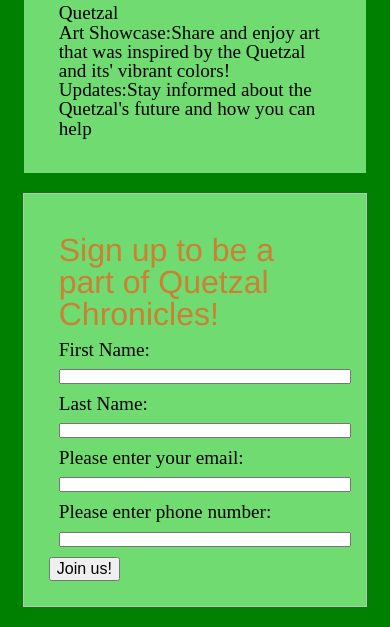
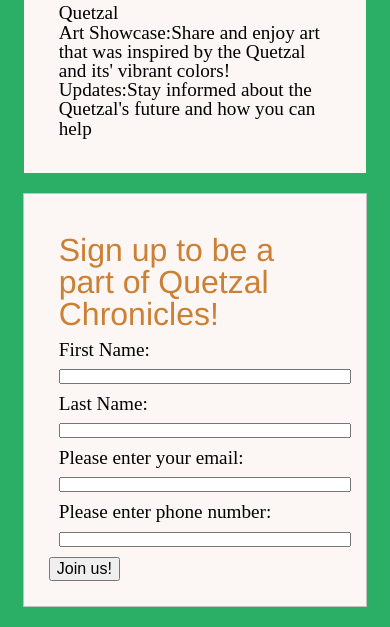
Before and after one commit to ITMD-365/Project1, a plain HTML site: page index.html in a window 390 px wide. Shown: the part 525-1152 px from the top of the page. Drawn offline with Linux system fonts and the light colour scheme; a script that the page names is missing.

Commit message:
two media queries that change background color

```diff
--- a/css/style.css
+++ b/css/style.css
@@ -1,9 +1,9 @@
 body {
-  background-color: #008000
+  background-color: #2C5F2D
 }
 .box {
   padding: 25px;
-  background-color: #70db70;
+  background-color: #97BC62FF;
   margin: 20px auto;
   max-width: 75%;
   align-items: center
@@ -49,3 +49,13 @@ img {
 }
 
 /*min-width media queries*/
+@media (300px <= width <= 600px) {
+	body{
+		background: #2BAE66FF;
+	}
+}
+@media (300px <= width <= 600px) {
+	.box{
+		background: #FCF6F5FF;
+	}
+}
```
